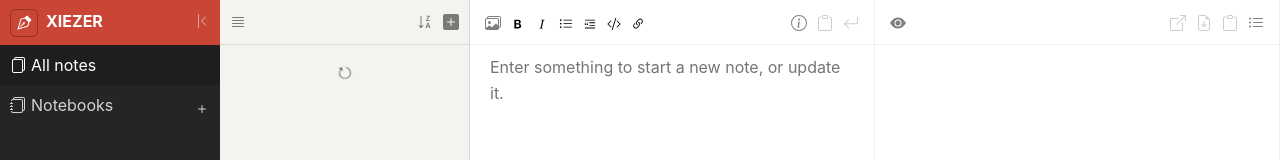
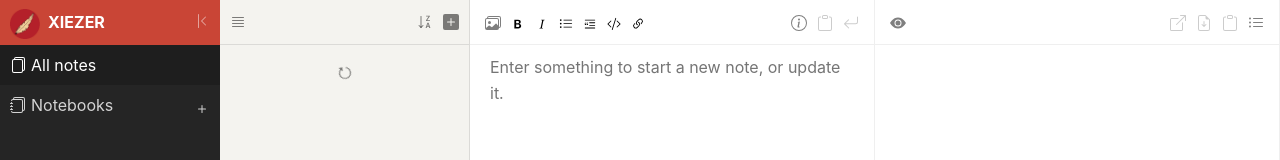
Before and after one commit to yuiitsu/xiezer-extension, a browser extension: page index.html in a window 1280 px wide. Shown: the top 160 px of the page. Drawn offline with Linux system fonts and the light colour scheme.

Commit message:
feat: 更新logo

```diff
--- a/index.html
+++ b/index.html
@@ -2,6 +2,7 @@
 <head>
     <meta charset="utf-8">
     <title>XIEZER - A writing management application based on markdown editor</title>
+    <link rel="icon" href="images/XIEZER-LOGO.png" />
     <!-- <link href="scripts/lib/bootstrap/bootstrap.min.css" rel="stylesheet" /> -->
     <link href="scripts/lib/highlight/default.css" rel="stylesheet" />
     <link href="style/common.css" rel="stylesheet" />
--- a/scripts/module/folder/style.css
+++ b/scripts/module/folder/style.css
@@ -19,12 +19,16 @@
 
 .logo-bg {
     display: inline-block;
-    padding: 5px;
+    /* padding: 5px; */
     /* background-color: rgba(0, 0, 0, 0.2); */
     margin-right: 8px;
     border-radius: 5px;
-    border: 1px solid rgba(0, 0, 0, 0.25);
+    /* border: 1px solid rgba(0, 0, 0, 0.25); */
     vertical-align: middle;
+}
+
+.logo-bg img {
+    height: 30px;
 }
 
 .folder-switch {
--- a/scripts/module/folder/view.js
+++ b/scripts/module/folder/view.js
@@ -10,10 +10,7 @@ App.view.extend('folder', function() {
                 <div class="logo-container display-flex display-flex-row">
                     <div class="logo display-flex-auto">
                         <div class="logo-bg">
-                            <svg width="1em" height="1em" viewBox="0 0 16 16" class="bi bi-vector-pen" fill="currentColor" xmlns="http://www.w3.org/2000/svg">
-                                <path fill-rule="evenodd" d="M10.646.646a.5.5 0 0 1 .708 0l4 4a.5.5 0 0 1 0 .708l-1.902 1.902-.829 3.313a1.5 1.5 0 0 1-1.024 1.073L1.254 14.746 4.358 4.4A1.5 1.5 0 0 1 5.43 3.377l3.313-.828L10.646.646zm-1.8 2.908l-3.173.793a.5.5 0 0 0-.358.342l-2.57 8.565 8.567-2.57a.5.5 0 0 0 .34-.357l.794-3.174-3.6-3.6z"/>
-                                <path fill-rule="evenodd" d="M2.832 13.228L8 9a1 1 0 1 0-1-1l-4.228 5.168-.026.086.086-.026z"/>
-                            </svg>
+                            <img src="images/XIEZER-LOGO.png" />
                         </div>
                         XIEZER
                     </div>
```
Also changed, not shown: images/XIEZER-LOGO.png (added), manifest.json.
